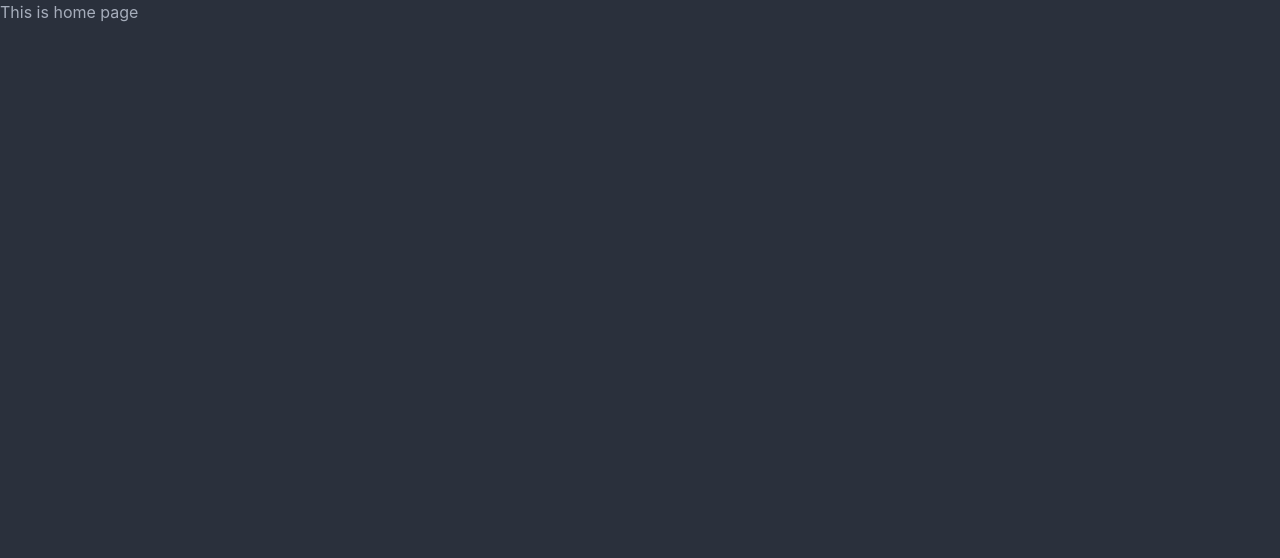
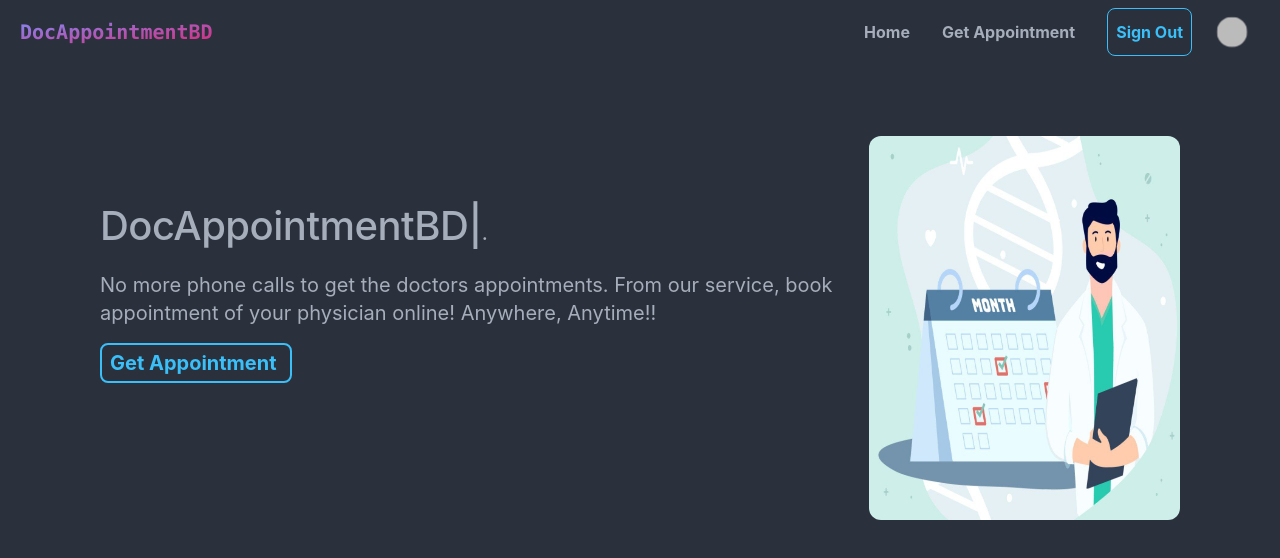
Before and after one commit to atique-atq/doc-appointment, a React (Create React App) app: page / in a window 1280 px wide. Shown: the top 558 px of the page. Built offline with nearby package versions, Linux system fonts and the light colour scheme; no server answers; sample sign-in values are in the browser's storage.

Commit message:
added homepage

```diff
--- a/package.json
+++ b/package.json
@@ -14,6 +14,7 @@
     "react-icons": "^4.7.1",
     "react-router-dom": "^6.8.1",
     "react-scripts": "5.0.1",
+    "react-type-animation": "^2.1.2",
     "web-vitals": "^2.1.4"
   },
   "scripts": {
--- a/src/Layout/Main.js
+++ b/src/Layout/Main.js
@@ -1,9 +1,11 @@
 import React from 'react';
 import { Outlet } from 'react-router-dom';
+import Navbar from '../Pages/Shared/Navbar/Navbar';
 
 const Main = () => {
     return (
         <div className='w-full'>
+            <Navbar></Navbar>
             <Outlet></Outlet>
 
         </div>
--- /dev/null
+++ b/src/Pages/Appointment/Appointment.js
@@ -0,0 +1,11 @@
+import React from 'react';
+
+const Appointment = () => {
+    return (
+        <div>
+            This is appointment place;
+        </div>
+    );
+};
+
+export default Appointment;
--- a/src/Pages/Home/Home.js
+++ b/src/Pages/Home/Home.js
@@ -1,11 +1,41 @@
-import React from 'react';
+import React from "react";
+import { Link } from "react-router-dom";
+import { TypeAnimation } from "react-type-animation";
+import bgImage from "../../assets/images/home-banner.jpeg";
 
 const Home = () => {
-    return (
-        <div>
-            <h1>This is home page</h1>
-        </div>
-    );
+  return (
+    <div
+      className="flex flex-col md:flex-row md:justify-between md:justify-between mt-0 md:mt-12 p-5 mx-2 md:mx-20"
+      style={{ minHeight: "100vh" }}
+    >
+      <div className="mr-6 text-center md:text-left">
+        <h1 className="text-xl font-medium tracking-tight pt-12 mt-8 md:mt-18">
+          <TypeAnimation
+            sequence={["Welcome to", 2200, "DocAppointmentBD", 2000, ]}
+            //  Continuing previous Text
+            style={{ fontSize: "2em" }}
+            wrapper="span"
+            cursor={true}
+            repeat={Infinity}
+          />
+          .
+        </h1>
+        <h2 className="mt-6 text-xl ">
+          No more phone calls to get the doctors appointments. From our service, book appointment of your physician online! Anywhere, Anytime!!
+        </h2>
+        <Link to="/appointment">
+          <div className="mt-4 w-48 text-xl font-bold text-info border border-2 border-info rounded-lg px-2 py-1 hover:bg-blue-500 hover:cursor-pointer">
+            Get Appointment
+          </div>
+        </Link>
+      </div>
+
+      <div className="w-full md:w-6/12 mt-20 flex justify-center  md:mt-1 md:ml">
+        <img className="h-72 md:h-96 rounded-xl" src={bgImage} alt="" />
+      </div>
+    </div>
+  );
 };
 
 export default Home;
--- a/src/Pages/Shared/Login/Login.js
+++ b/src/Pages/Shared/Login/Login.js
@@ -11,10 +11,10 @@ const Login = () => {
   const googleProvider = new GoogleAuthProvider();
   const facebookProvider = new FacebookAuthProvider();
   facebookProvider.addScope('user_birthday');
-  // const location = useLocation();
-  // const navigate = useNavigate();
+  const location = useLocation();
+  const navigate = useNavigate();
 
-  // const from = location.state?.from?.pathname || "/";
+  const from = location.state?.from?.pathname || "/";
 
   const handleGoogleSignIn = () => {
     googleSignIn(googleProvider)
@@ -22,7 +22,7 @@ const Login = () => {
         const user = result.user;
         console.log('User', user);
         // saveUser(user.displayName, user.email);
-        // navigate(from, { replace: true });
+        navigate(from, { replace: true });
       })
       .catch((error) => {
         console.error(error);
@@ -33,6 +33,7 @@ const Login = () => {
     facebookSignIn(facebookProvider)
       .then((result)=> {
         const user = result.user;
+        navigate(from, { replace: true });
       })
       .catch((error) => {
         console.error(error);
@@ -48,7 +49,7 @@ const Login = () => {
     signIn(email, password)
       .then((result) => {
         const user = result.user;
-        // navigate(from, { replace: true });
+        navigate(from, { replace: true });
       })
       .catch((er) => {
         console.log("error:", er);
--- /dev/null
+++ b/src/Pages/Shared/Navbar/Navbar.js
@@ -0,0 +1,91 @@
+import React, { useContext } from "react";
+import { Link } from "react-router-dom";
+import { AuthContext } from "../../../contexts/AuthProvier/AuthProvider";
+
+
+const Navbar = () => {
+  const { user, logOut, loading } = useContext(AuthContext);
+
+
+  const handleLogOut = () => {
+    logOut().then().catch();
+  };
+
+  const menuItems = (
+    <>
+      <li className="font-bold ml-3">
+        <Link to="/">Home</Link>
+        <Link to="/appointment">Get Appointment</Link>
+      </li>
+      {user?.email ? (
+        <>
+          <li className="font-bold ">
+            <button
+              onClick={handleLogOut}
+              className="text-info  border border-info rounded-lg border-1 py-0 px-2 lg:mx-4"
+            >
+              Sign Out
+            </button>
+          </li>
+          <li className="font-semibold">
+            <button
+              className="btn btn-ghost border-0 hover:bg-green-200 py-0 px-2"
+              title={user?.displayName}
+            >
+              <div className="avatar">
+                <div className="w-8 rounded-full">
+                  {user?.photoURL ? <img src={user?.photoURL} alt="" /> : ""}
+                </div>
+              </div>
+            </button>
+          </li>
+        </>
+      ) : (
+        <li className="font-bold text-info py-0 border border-info rounded-3xl border-1 lg:ml-10">
+          <Link to="/login">Login</Link>
+        </li>
+      )}
+    </>
+  );
+
+  return (
+    <div>
+      <div className="navbar px-5 ">
+        <div className="navbar-start">
+          <div className="dropdown">
+            <label tabIndex={0} className="btn btn-ghost lg:hidden">
+              <svg
+                xmlns="http://www.w3.org/2000/svg"
+                className="h-5 w-5"
+                fill="none"
+                viewBox="0 0 24 24"
+                stroke="currentColor"
+              >
+                <path
+                  strokeLinecap="round"
+                  strokeLinejoin="round"
+                  strokeWidth="2"
+                  d="M4 6h16M4 12h8m-8 6h16"
+                />
+              </svg>
+            </label>
+            <ul
+              tabIndex={0}
+              className="menu menu-compact dropdown-content mt-3 p-2 shadow bg-base-100 rounded-box w-52"
+            >
+              {menuItems}
+            </ul>
+          </div>
+          <Link to='/' className="text-xl font-semibold font-mono text-transparent bg-clip-text bg-gradient-to-br from-indigo-400 to-pink-600">
+            DocAppointmentBD
+          </Link>
+        </div>
+        <div className="navbar-end hidden lg:flex">
+          <ul className="menu menu-horizontal px-1">{menuItems}</ul>
+        </div>
+      </div>
+    </div>
+  );
+};
+
+export default Navbar;
--- /dev/null
+++ b/src/Routes/PrivateRoute/PrivateRoute.js
@@ -0,0 +1,21 @@
+import React, { useContext } from "react";
+import { Navigate, useLocation } from "react-router-dom";
+import { AuthContext } from "../../contexts/AuthProvier/AuthProvider";
+import Loading from "../../Pages/Shared/Login/Login";
+
+const PrivateRoute = ({ children }) => {
+  const { user, loading } = useContext(AuthContext);
+  const location = useLocation();
+
+  if (loading) {
+    return <Loading></Loading>;
+  }
+
+  if (user) {
+    return children;
+  }
+
+  return <Navigate to="/login" state={{ from: location }} replace></Navigate>;
+};
+
+export default PrivateRoute;
--- a/src/Routes/Routes.js
+++ b/src/Routes/Routes.js
@@ -1,8 +1,10 @@
 import React from 'react';
 import { createBrowserRouter } from "react-router-dom";
 import Main from '../Layout/Main';
+import Appointment from '../Pages/Appointment/Appointment';
 import Home from '../Pages/Home/Home';
 import Login from '../Pages/Shared/Login/Login';
+import PrivateRoute from './PrivateRoute/PrivateRoute';
 
 const router = createBrowserRouter([
     {
@@ -18,6 +20,16 @@ const router = createBrowserRouter([
                 path: '/login',
                 element: <Login></Login>
             },
+            {
+                path: "/appointment",
+                // loader: ({ params }) =>
+                // fetch(`https://get-shield-server.vercel.app/servicedetails/${params.id}`),
+                element: (
+                <PrivateRoute>
+                    <Appointment></Appointment>
+                </PrivateRoute>
+                ),
+            },
         ]
     }
 ])
```
Also changed, not shown: src/assets/images/home-banner.jpeg (added), 1 other file (tests, documents, lock files or other folders).
